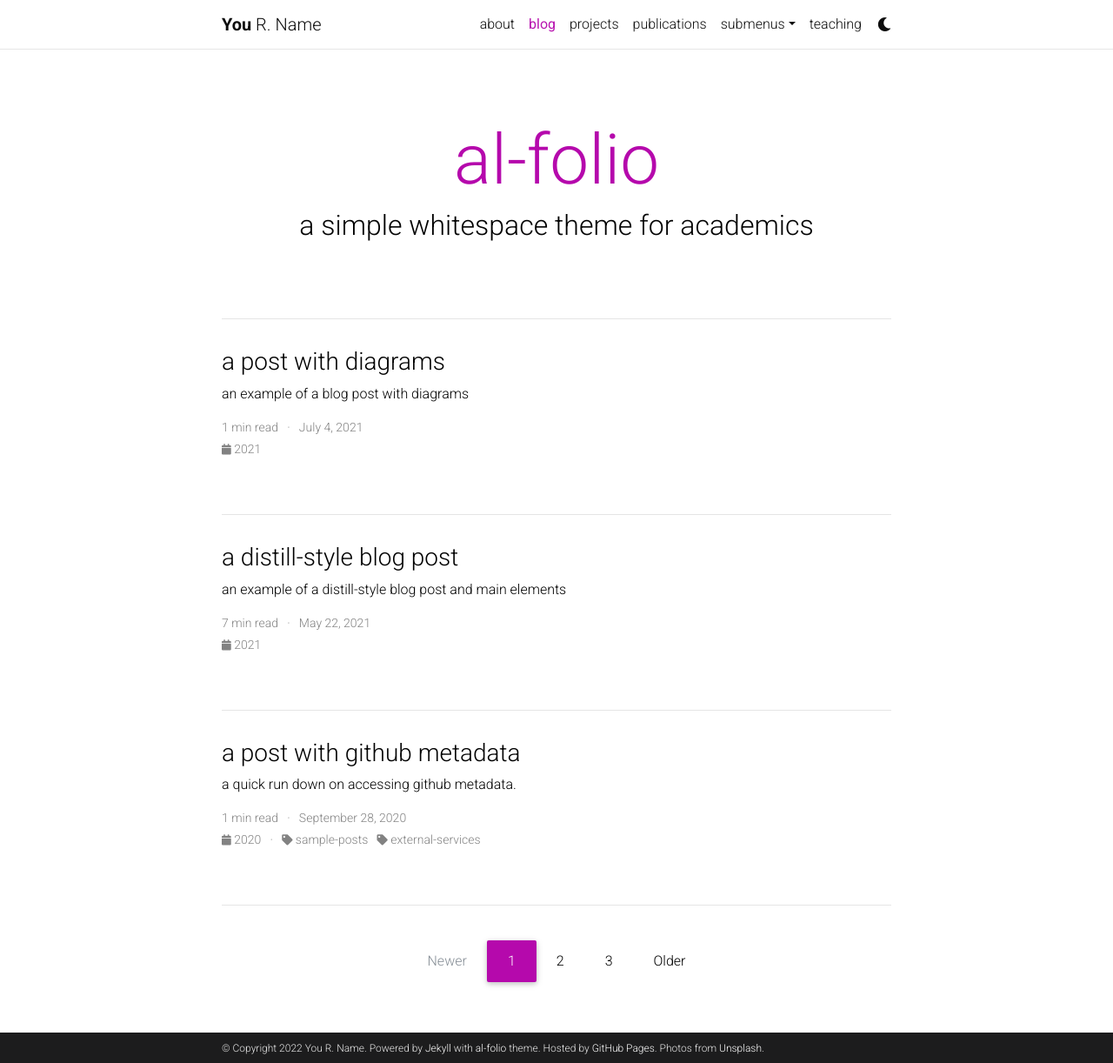
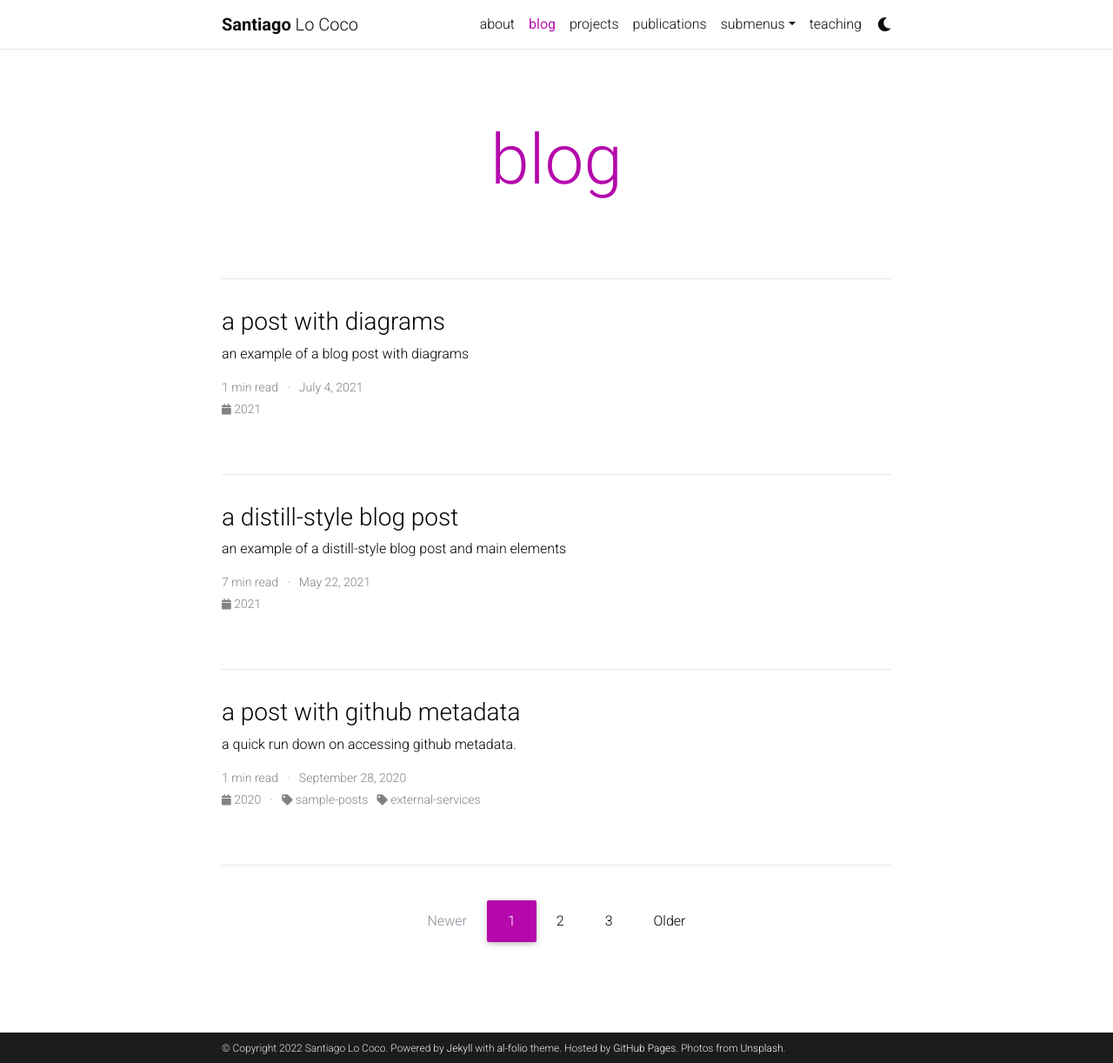
Before and after one commit to santilococo/santilococo.github.io, a Jekyll site: the page built from blog/index.html, in a window 1280 px wide and 1222 px high. Shown: the whole window at 87% size. Built offline with Jekyll 4.4.1, drawn with Linux system fonts in a browser that asks for light colours; the list of posts is cut into pages by our own code; comment, search, counter and statistics services are not loaded; a style sheet for code colours, icons or effects is not loaded.

Commit message:
Update _config.yml

```diff
--- a/_config.yml
+++ b/_config.yml
@@ -2,11 +2,12 @@
 # Site settings
 # -----------------------------------------------------------------------------
 
-title: blank # the website title (if blank, full name will be used instead)
-first_name: You
-middle_name: R.
-last_name: Name
-email: you@example.com
+title: blank
+first_name: Santiago
+middle_name:
+last_name: Lo Coco
+email:
+# email: santilococo.01@gmail.com
 description: > # the ">" symbol means to ignore newlines until "footer_text:"
   A simple, whitespace theme for academics. Based on [*folio](https://github.com/bogoli/-folio) design.
 footer_text: >
@@ -17,8 +18,8 @@
 
 lang: en # the language of your site (for example: en, fr, cn, ru, etc.)
 icon: 🔥 # the emoji used as the favicon
-url: https://alshedivat.github.io # the base hostname & protocol for your site
-baseurl: /al-folio # the subpath of your site, e.g. /blog/
+url: https://slococo.com.ar # the base hostname & protocol for your site
+baseurl: # the subpath of your site, e.g. /blog/
 last_updated: false # set to true if you want to display last updated in the footer
 impressum_path:  # set to path to include impressum link in the footer, use the same path as permalink in a page, helps to conform with EU GDPR
 
@@ -28,7 +29,7 @@
 # will use title and url fields
 # Take a look to https://github.com/jekyll/jekyll-feed for more customization
 
-rss_icon: true
+rss_icon: false
 
 # -----------------------------------------------------------------------------
 # Layout
@@ -54,10 +55,10 @@
 # Social integration
 # -----------------------------------------------------------------------------
 
-github_username: # your GitHub user name
-gitlab_username: # your GitLab user name
+github_username: santilococo # your GitHub user name
+gitlab_username: santilococo # your GitLab user name
 twitter_username: # your Twitter handle
-linkedin_username: # your LinkedIn user name
+linkedin_username: santilococo # your LinkedIn user name
 scholar_userid: # your Google Scholar ID
 orcid_id: # your ORCID ID
 medium_username: # your Medium username
@@ -71,8 +72,7 @@
 dblp_url: # your DBLP profile url
 stackoverflow_id: #your stackoverflow id
 
-contact_note: >
-  You can even add a little note about which of these is the best way to reach you.
+contact_note:
 
 google_analytics:  # your google-analytics ID (format: UA-XXXXXXXXX)
 google_site_verification:  # your google-site-verification ID (Google Search Console)
@@ -83,17 +83,13 @@
 # Blog
 # -----------------------------------------------------------------------------
 
-blog_name: al-folio  # your blog must have a name for it to show up in the nav bar
-blog_description: a simple whitespace theme for academics
+blog_name: blog  # your blog must have a name for it to show up in the nav bar
+blog_description:
 permalink: /blog/:year/:title/
 
 # Pagination
 pagination:
   enabled: true
-
-# Comments
-disqus_shortname: al-folio # put your disqus shortname
-# https://help.disqus.com/en/articles/1717111-what-s-a-shortname
 
 # -----------------------------------------------------------------------------
 # Collections
@@ -109,7 +105,7 @@
     output: true
     permalink: /projects/:path/
 
-news_limit: 5
+# news_limit: 5
 
 # -----------------------------------------------------------------------------
 # Jekyll settings
@@ -203,8 +199,8 @@
 
 scholar:
 
-  last_name: Einstein
-  first_name: [Albert, A.]
+  last_name: Lo Coco
+  first_name: [Santiago]
 
   style: apa
   locale: en
```
